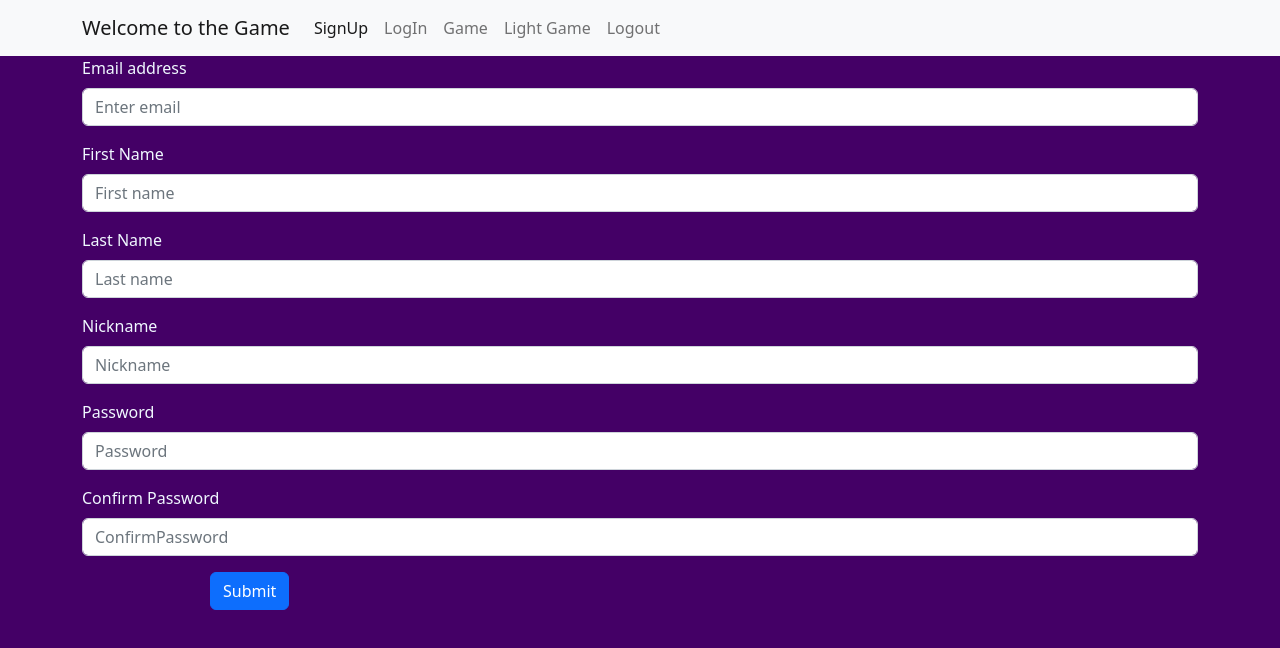
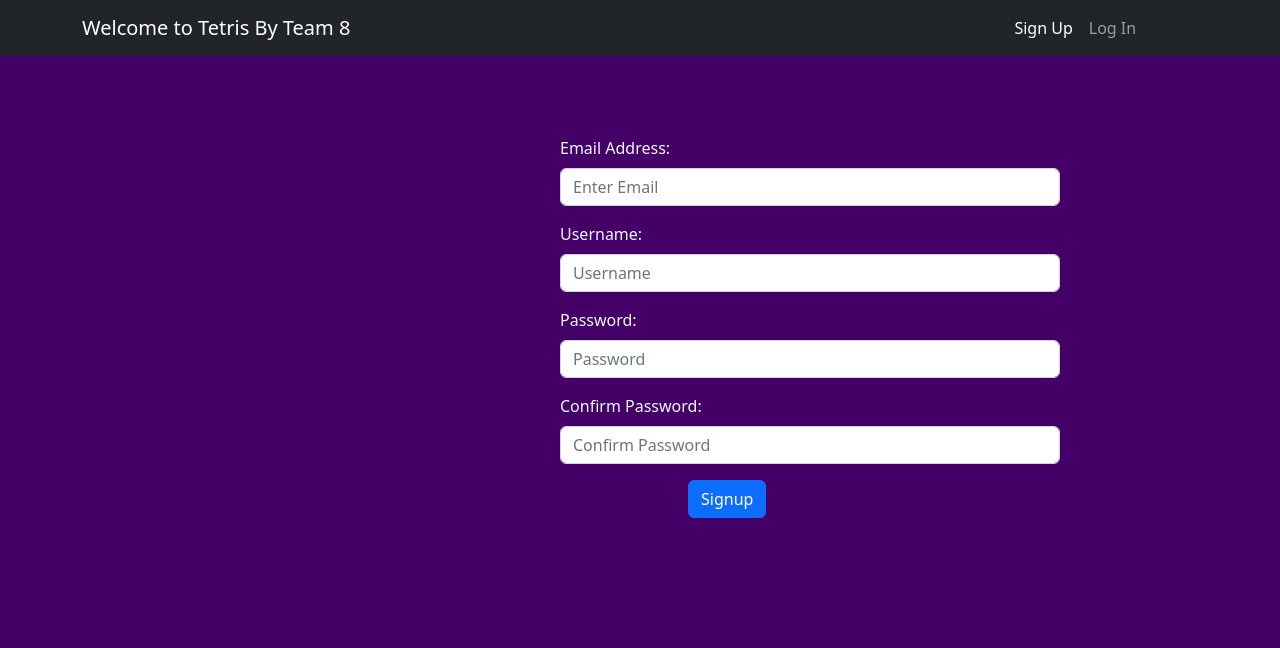
Before and after one commit to Tomdagan1995/Team-8-game-FE, a React (Create React App) app in the folder team-8-game/: page /signup in a window 1280 px wide. Shown: the top 648 px of the page. Built offline with nearby package versions, Linux system fonts and the light colour scheme.

Commit message:
16:40 updates

```diff
--- a/team-8-game/src/App.js
+++ b/team-8-game/src/App.js
@@ -1,4 +1,4 @@
-import React, { Profiler } from 'react';
+import React, {useContext } from 'react';
 import './index.css';
 import { BrowserRouter, Route, Routes } from 'react-router-dom';
 import Home from './Home/Home';
@@ -10,14 +10,31 @@
 import Game from './Game';
 import GameTal from "./components/GameTal";
 import GameButton from './gameButton/gameButton';
+import { appContext } from './appContext';
+
 
 
 function App() {
+
+  const {token} = useContext(appContext)
+
+  const ProtectedGameRoute = () => {
+
+    if (token) {
+      return <GameButton />;
+    } else {
+      return <Login/>;
+    }
+  };
+
+
+
+
   return (
     <BrowserRouter>
       <TopBar />
       <Routes>
-        <Route path="/" element={<GameButton />}>
+        <Route path="/" element={<ProtectedGameRoute />}>
         </Route>
         <Route path="/ColoredGame" element={<GameTal rows={20} columns={10} />}>
         </Route>
--- a/team-8-game/src/TopBar/TopBar.js
+++ b/team-8-game/src/TopBar/TopBar.js
@@ -14,27 +14,22 @@
         navigate('/');
     }
     return (
-        <Navbar bg="light" expand="lg">
+        <Navbar bg="dark" variant="dark" expand="lg">
             <Container>
                 <LinkContainer to="/">
-                    <Navbar.Brand>Welcome to the Game</Navbar.Brand>
+                    <Navbar.Brand>Welcome to Tetris By Team 8</Navbar.Brand>
                 </LinkContainer>
                 <Navbar.Toggle aria-controls="basic-navbar-nav" />
                 <Navbar.Collapse id="basic-navbar-nav">
                     <Nav className="me-auto">
                         <LinkContainer to="/signup">
-                            <Nav.Link>SignUp</Nav.Link>
+                            <Nav.Link>Sign Up</Nav.Link>
                         </LinkContainer>
                         <LinkContainer to="/login">
-                            <Nav.Link>LogIn</Nav.Link>
+                            <Nav.Link>Log In</Nav.Link>
                         </LinkContainer>
-                        <LinkContainer to="/ColoredGame">
-                            <Nav.Link>Game</Nav.Link>
-                        </LinkContainer>
-                        <LinkContainer to="/LightGame">
-                            <Nav.Link>Light Game</Nav.Link>
-                        </LinkContainer>
-                        <Nav.Link onClick={onLogout}>Logout</Nav.Link>
+
+
                     </Nav>
                 </Navbar.Collapse>
             </Container>
--- /dev/null
+++ b/team-8-game/src/appContext.js
@@ -0,0 +1,13 @@
+import { createContext, useState, useEffect } from "react";
+export const appContext = createContext({});
+
+export default function AppContextProvider({children}){
+    const [user, setUser] = useState("");
+    const [token, setToken] = useState("")
+return (
+    <appContext.Provider
+        value={{user, setUser,token,setToken}}>
+            {children}
+    </appContext.Provider>
+);
+}
--- a/team-8-game/src/components/GameStats.js
+++ b/team-8-game/src/components/GameStats.js
@@ -14,6 +14,8 @@
       <li className="value">{linesToLevel}</li>
       <li>Points</li>
       <li className="value">{points}</li>
+      <li>Press P to Pause</li>
+      <li>Press Q to Restart</li>
     </ul>
   );
 };
--- a/team-8-game/src/gameButton/gameButton.js
+++ b/team-8-game/src/gameButton/gameButton.js
@@ -1,13 +1,28 @@
-import React from "react";
+
 import Button from 'react-bootstrap/Button';
+import { useNavigate } from 'react-router-dom';
+import { appContext } from "../appContext";
+import React, { useState, useContext } from 'react';
 
 
 export default function GameButton() {
+    const {user, SetUser} = useContext(appContext)
+    const navigate = useNavigate()
 
-    const startGame = () => {
-        console.log("work");
+    function navigateMain(){
+        navigate('/ColoredGame')
     }
+    function navigateLight(){
+        navigate('/LightGame')
+    }
+
     return (
-        <Button variant="primary" onClick={startGame}>Let's play!</Button>
+        <>
+        <h2>Welcome {user} please select one of our Games and have fun!!</h2>
+        <div className="home-buttons">
+        <Button className="home-button1" variant="primary" onClick={navigateLight} >Light Game</Button>
+        <Button className="home-button2" variant="primary" onClick={navigateMain}>Main Game</Button>
+        </div>
+        </>
     )
-}
+    }
--- a/team-8-game/src/httpCall.js
+++ b/team-8-game/src/httpCall.js
@@ -1,7 +1,7 @@
 import axios from "axios";
 
 export async function httpCall(url, body) {
-    const res = await axios.post(`http://localhost:3000/${url}`, body);
+    const res = await axios.post(`http://localhost:8080/signup`, body);
     return res.data;
 
 }
--- a/team-8-game/src/index.css
+++ b/team-8-game/src/index.css
@@ -83,3 +83,23 @@
 .btn {
   margin-left: 8em;
 }
+
+.home-buttons{
+  margin-top: 15em;
+  margin-left: 30em;
+}
+.containersignup{
+  width: 500px;
+  height: 500px;
+  margin-left: 35em;
+  margin-top: 5em;
+}
+.containerlogin{
+  width: 500px;
+  height: 500px;
+  margin-left: 35em;
+  margin-top: 5em;
+}
+.me-auto{
+  margin-left: 40em;
+}
--- a/team-8-game/src/index.js
+++ b/team-8-game/src/index.js
@@ -2,11 +2,14 @@
 import ReactDOM from 'react-dom/client';
 import './index.css';
 import App from './App';
+import AppContextProvider from './appContext';
 
 
 const root = ReactDOM.createRoot(document.getElementById('root'));
 root.render(
+    <AppContextProvider>
     <App />
+    </AppContextProvider>
 
 );
 
--- a/team-8-game/src/menu/modules/LogIn.js
+++ b/team-8-game/src/menu/modules/LogIn.js
@@ -1,34 +1,42 @@
-import React, { useState } from "react";
+import React, { useState,useContext } from "react";
 import Button from 'react-bootstrap/Button';
 import Form from 'react-bootstrap/Form';
-import { httpCall } from "../../httpCall";
-
+import axios from "axios";
+import { useNavigate } from 'react-router-dom';
+import { appContext } from "../../appContext";
 export default function Login() {
-
+const {setUser,  setToken} = useContext(appContext)
     const [email, setEmail] = useState("");
     const [password, setPassword] = useState("");
+    const navigate = useNavigate()
 
     const login = async (e) => {
         e.preventDefault()
-        await httpCall("login", { email, password });
+        const res = await axios.post(`http://localhost:8080/login`, {email,password});
+        if(res.data){
+            setUser(res.data.user)
+            setToken(res.data.token)
+            navigate('/')
+
+        }
     }
 
     return (
-        <Form className="container">
+        <Form className="containerlogin">
             <Form.Group className="mb-3" controlId="formBasicEmail">
-                <Form.Label>Email address</Form.Label>
+                <Form.Label>Email address:</Form.Label>
                 <Form.Control type="email" placeholder="Enter email" value={email} onChange={(e) => setEmail(e.target.value)} />
                 <Form.Text className="text-muted">
                 </Form.Text>
             </Form.Group>
 
             <Form.Group className="mb-3" controlId="formBasicPassword">
-                <Form.Label>Password</Form.Label>
+                <Form.Label>Password:</Form.Label>
                 <Form.Control type="password" placeholder="Password" value={password} onChange={(e) => setPassword(e.target.value)} />
             </Form.Group>
 
-            <Button variant="primary" type="submit" onClick={login}>
-                Submit
+            <Button className="loginbutton" variant="primary" type="submit" onClick={login}>
+               Login
             </Button>
         </Form>
     )
--- a/team-8-game/src/menu/modules/SignUp.js
+++ b/team-8-game/src/menu/modules/SignUp.js
@@ -3,13 +3,14 @@
 import Form from 'react-bootstrap/Form';
 import { useNavigate } from "react-router-dom";
 import { httpCall } from "../../httpCall";
+import axios from "axios";
+import Col from 'react-bootstrap/Col';
 
 
 export default function SignUp() {
 
-    const [firstName, setFirstName] = useState("");
-    const [lastName, setLastName] = useState("");
-    const [nickname, setNickname] = useState("");
+
+    const [username, setUsername] = useState("");
     const [email, setEmail] = useState("");
     const [password, setPassword] = useState("");
     const [confirm, setConfirm] = useState("");
@@ -17,47 +18,41 @@
 
     const register = async (e) => {
         e.preventDefault()
-        await httpCall("signup", { firstName, lastName, nickname, email, password, confirm });
+        const res = await axios.post(`http://localhost:8080/signup`, {username,email,password});
+        if (res.data)
+        navigate("/login")
     }
 
 
     return (
-        <Form className="container">
+        <Form className="containersignup">
+            <Col xs="auto">
             <Form.Group className="mb-3" controlId="formBasicEmail">
-                <Form.Label>Email address</Form.Label>
-                <Form.Control type="email" placeholder="Enter email" value={email} onChange={(e) => setEmail(e.target.value)} />
+                <Form.Label>Email Address:</Form.Label>
+                <Form.Control type="email" placeholder="Enter Email" value={email} onChange={(e) => setEmail(e.target.value)} />
                 <Form.Text className="text-muted">
                 </Form.Text>
             </Form.Group>
 
-            <Form.Group className="mb-3" controlId="formBasicPassword">
-                <Form.Label>First Name</Form.Label>
-                <Form.Control type="password" placeholder="First name" value={firstName} onChange={(e) => setFirstName(e.target.value)} />
+            <Form.Group className="mb-3" controlId="formBasicUsername">
+                <Form.Label>Username:</Form.Label>
+                <Form.Control type="text" placeholder="Username" value={username} onChange={(e) => setUsername(e.target.value)} />
             </Form.Group>
 
             <Form.Group className="mb-3" controlId="formBasicPassword">
-                <Form.Label>Last Name</Form.Label>
-                <Form.Control type="password" placeholder="Last name" value={lastName} onChange={(e) => setLastName(e.target.value)} />
-            </Form.Group>
-
-            <Form.Group className="mb-3" controlId="formBasicPassword">
-                <Form.Label>Nickname</Form.Label>
-                <Form.Control type="password" placeholder="Nickname" value={nickname} onChange={(e) => setNickname(e.target.value)} />
-            </Form.Group>
-
-            <Form.Group className="mb-3" controlId="formBasicPassword">
-                <Form.Label>Password</Form.Label>
+                <Form.Label>Password:</Form.Label>
                 <Form.Control type="password" placeholder="Password" value={password} onChange={(e) => setPassword(e.target.value)} />
             </Form.Group>
 
             <Form.Group className="mb-3" controlId="formBasicPassword">
-                <Form.Label>Confirm Password</Form.Label>
-                <Form.Control type="password" placeholder="ConfirmPassword" value={confirm} onChange={(e) => setConfirm(e.target.value)} />
+                <Form.Label>Confirm Password:</Form.Label>
+                <Form.Control type="password" placeholder="Confirm Password" value={confirm} onChange={(e) => setConfirm(e.target.value)} />
             </Form.Group>
 
             <Button variant="primary" type="submit" onClick={register}>
-                Submit
+               Signup
             </Button>
+            </Col>
         </Form>
 
     )
```
